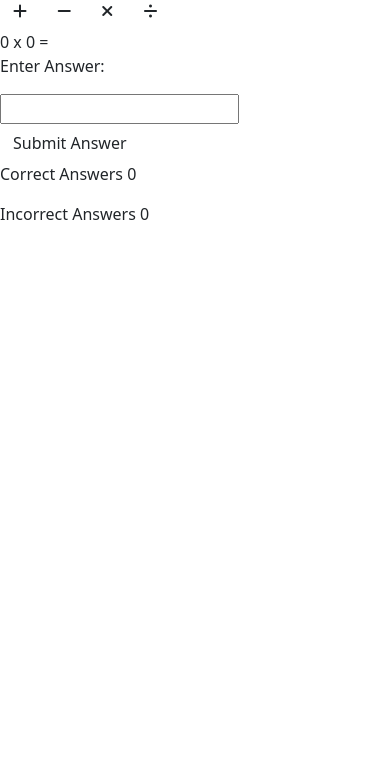
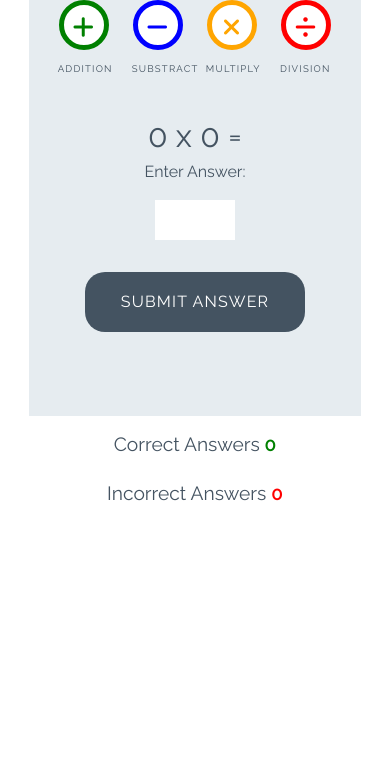
Before and after one commit to devjldp/CodeInstitute-Example3-JavaScript, a plain HTML site: page index.html in a window 390 px wide. Shown: the part 84-844 px from the top of the page. Drawn offline with nearby package versions, Linux system fonts and the light colour scheme.

Commit message:
Add styles for the game

```diff
--- a/assets/css/style.css
+++ b/assets/css/style.css
@@ -1,3 +1,256 @@
 @import url('https://fonts.googleapis.com/css2?family=Raleway:wght@300;400;500;600&display=swap');
 
 /* font-family: 'Raleway', sans-serif; */
+
+/* --------- Global style */
+
+body {
+    background-color: white;
+    font-family: "Raleway", sans-serif;
+    color: #445361;
+    text-align: center;
+}
+
+/* --------- Heading */
+
+.heading {
+    text-align: center;
+    font-size: 2.5rem;
+}
+
+.logo {
+    height: 40px;
+    padding-right: 5px;
+}
+
+/* --------- Game layout */
+
+.game-area {
+    background-color: #E6ECF0;
+    box-sizing: border-box;
+    width: 85%;
+    height: 65vh;
+    max-height: 450px;
+    max-width: 830px;
+    margin-left: auto;
+    margin-right: auto;
+    padding: 1%;
+}
+
+.question-area {
+    width: 50%;
+    font-size: 2rem;
+    margin: auto;
+    padding: 50px 0;
+}
+
+.question-area span {
+    padding: 0 15px;
+}
+
+.score-area {
+    margin: 5px auto;
+    width: 60%;
+    font-size: 1.2rem;
+}
+
+.controls-area {
+    width: 85%;
+    margin: 30px auto;
+}
+
+#score {
+    color: green;
+    font-weight: bold;
+}
+
+#incorrect {
+    color: red;
+    font-weight: bold;
+}
+
+.answer-message {
+    display: none;
+    font-size: 1rem;
+}
+
+#answer-box {
+    border: none;
+    color: #445361;
+    display: inline-block;
+    height: 40px;
+    width: 80px;
+    font-size: 1.2rem;
+}
+
+.scores {
+    display: inline-block;
+    padding: 25px;
+}
+
+/* --------- Buttons */
+
+.btn {
+    width: 220px;
+    height: 60px;
+    font-family: "Raleway", sans-serif;
+    text-transform: uppercase;
+    letter-spacing: 1.2px;
+    color: white;
+}
+
+.btn:focus {
+    outline: none;
+}
+
+.btn--big {
+    padding-top: 10px;
+    border-radius: 50%;
+    background-color: white;
+    border: 10px solid;
+    width: 100px;
+    height: 100px;
+    font-size: 3.2rem;
+    margin: 0 30px;
+    transition: all 0.5s;
+}
+
+.btn--big::after{
+    content: attr(data-type);
+    font-size: 1rem;
+    color: #445361;
+    position: relative;
+    left: -0.5em;
+}
+
+.btn--blue {
+    border-color: blue;
+    color: blue;
+}
+
+.btn--blue:active,
+.btn--blue:hover {
+    background-color: darkblue;
+    color: white;
+}
+
+.btn--orange {
+    border-color: orange;
+    color: orange;
+}
+
+.btn--orange:active,
+.btn--orange:hover {
+    background-color: darkorange;
+    color: white;
+}
+
+.btn--red {
+    border-color: red;
+    color: red;
+}
+
+.btn--red:active,
+.btn--red:hover {
+    background-color: darkred;
+    color: white;
+}
+
+.btn--green {
+    border-color: green;
+    color: green;
+}
+
+.btn--green:active,
+.btn--green:hover {
+    background-color: darkgreen;
+    color: white;
+}
+
+.btn--gray {
+    margin-top: 25px;
+    background-color: #445361;
+    border: 1px transparent;
+    border-radius: 20px;
+}
+
+.btn--gray:active,
+.btn--gray:hover {
+    background-color: #0d1013;
+}
+
+/* --------- Media queries */
+
+@media (max-width: 414px) {
+    .controls-area {
+        width: 100%;
+    }
+
+    .btn--big {
+        margin: 0 10px;
+        padding: 5px;
+        border: 5px solid;
+        width: 50px;
+        height: 50px;
+        font-size: 1.5rem;
+    }
+
+    .btn--big::after {
+        font-size: 0.6rem;
+        left: -0.7rem;
+    }
+
+    .question-area {
+        padding: 10% 0;
+        width: 100%;
+    }
+
+    .question-area span {
+        padding: 0;
+    }
+
+    .answer-message {
+        display: block;
+    }
+
+    #answer-box {
+        display: block;
+        margin: 0 auto;
+    }
+    .btn--gray {
+        margin-top: 0;
+    }
+
+    .score-area {
+        width: 100%;
+    }
+
+    .scores {
+        margin: 0.5em auto;
+        display: block;
+        padding: 5px;
+    }
+
+    .heading {
+        font-size: 2rem;
+    }
+}
+
+@media (max-width: 320px) {
+    .game-area {
+        height: 70vh;
+    }
+
+    .controls-area {
+        width: 75%;
+        margin: 10px auto;
+    }
+
+    .btn--big {
+        margin: 10px 10px;
+    }
+    .question-area {
+        padding: 10px 0;
+    }
+
+}
--- a/index.html
+++ b/index.html
@@ -15,16 +15,16 @@
     </h1>
     <div class="game-area">
         <div class="controls-area">
-            <button class="btn btn--big btn--green">
+            <button class="btn btn--big btn--green" data-type="addition">
                 <i class="fa-solid fa-plus"></i>
             </button>
-            <button class="btn btn--big btn--blue">
+            <button class="btn btn--big btn--blue" data-type="substract">
                 <i class="fa-solid fa-minus"></i>
             </button>
-            <button class="btn btn--big btn--orange">
+            <button class="btn btn--big btn--orange" data-type="multiply">
                 <i class="fa-solid fa-times"></i>
             </button>
-            <button class="btn btn--big btn--red">
+            <button class="btn btn--big btn--red" data-type="division">
                 <i class="fa-solid fa-divide"></i>
             </button>
         </div>
@@ -36,7 +36,7 @@
             <p class="answer-message">Enter Answer:</p>
             <input type="number" name="" id="answer-box">
         </div>
-        <button class="btn btn--gray">Submit Answer</button>
+        <button class="btn btn--gray" data-type="submit">Submit Answer</button>
     </div>
     <div class="score-area">
         <p class="scores">Correct Answers <span id="score">0</span></p>
```
